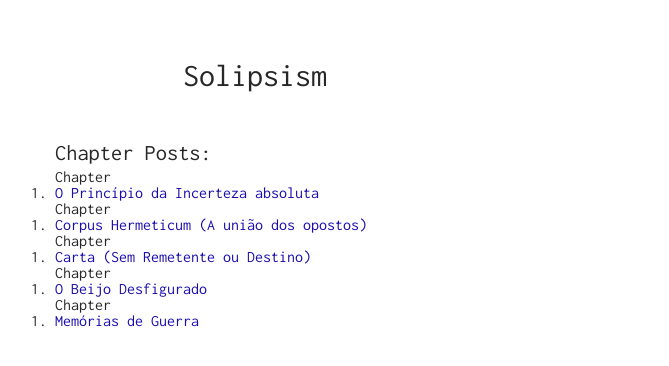
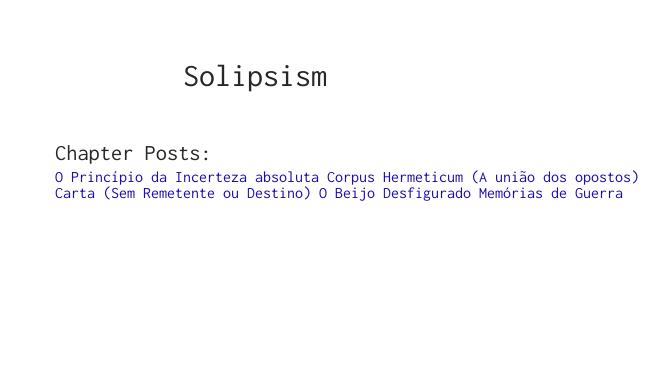
Before and after one commit to sorathpanzer/sorathpanzer.github.io, a Jekyll site: the page built from index.html, in a window 1280 px wide. Shown: the top 366 px of the page, without its empty margins (285-954 px from the left). Built offline with Jekyll 4.4.1, drawn with Linux system fonts in a browser that asks for light colours.

Commit message:
Update index.html

```diff
--- a/index.html
+++ b/index.html
@@ -6,14 +6,15 @@ layout: default
 
 <div class="blog">
     <h1>Chapter Posts:</h1>
+    <ol start="1">
 
         {% for post in site.posts %}
 
-        <ol start="1">Chapter<li><a href="{{ post.url }}">{{ post.title }}</a></ol>
+        <Chapter<li><a href="{{ post.url }}">{{ post.title }}</a>
 
         </li>
 
 
         {% endfor %}
-
+        </ol>
 </div>
```
